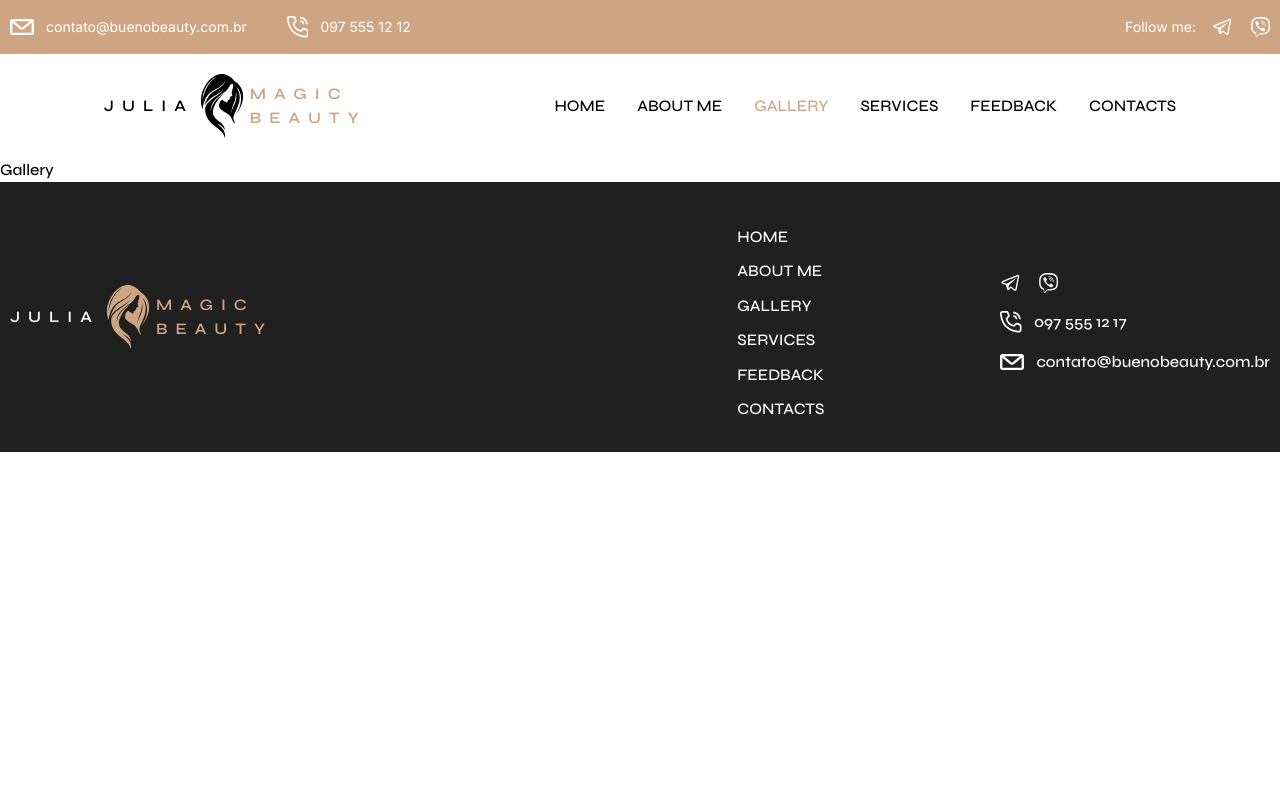
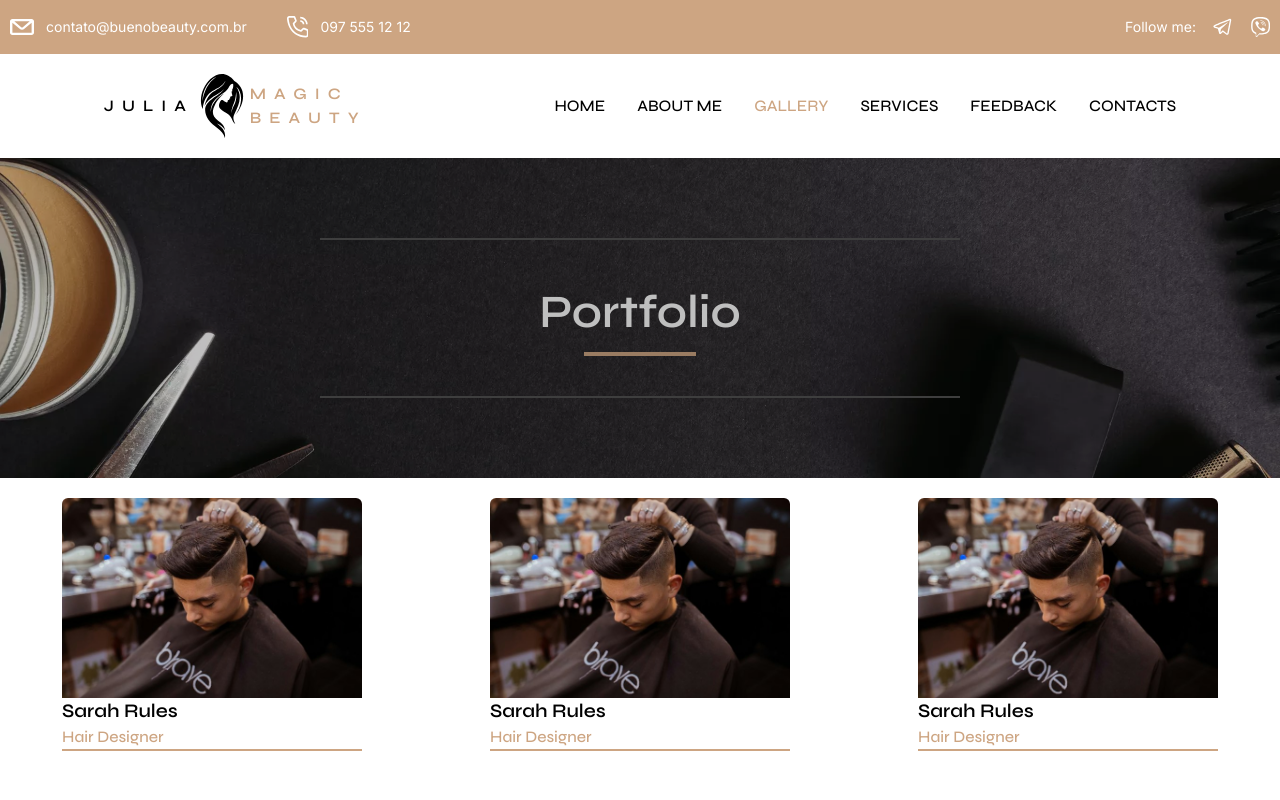
Before and after one commit to denis-larin-22/julia-beauty, a Next.js app: page /gallery in a window 1280 px wide. Shown: the top 800 px of the page. Built offline with nearby package versions, Linux system fonts and the light colour scheme.

Commit message:
Added Gallery page and Work-item page

```diff
--- a/app/about-me/page.tsx
+++ b/app/about-me/page.tsx
@@ -1,12 +1,14 @@
 import Image from "next/image";
 import Link from "next/link";
+import TitleBlock from "../ui/title-block";
 
 const AboutMe = () => {
     return (
         <section className="">
-            <div className="relative max-w-t-maxScreen h-40 sm:h-80 mx-auto bg-[url('/images/about-me/bg1.webp')] bg-fixed bg-contain sm:bg-cover  bg-center brightness-75 flex items-center justify-center">
-                <p className="w-fit text-white text-t-xxl border-b-2 border-t-brown">About me</p>
-            </div>
+            <TitleBlock
+                title="About me"
+                styles="bg-[url('/images/about-me/bg1.webp')]"
+            />
 
             <article className="container grid grid-cols-1 md:grid-cols-2 items-center gap-3 md:gap-10 py-5 md:py-0">
                 <div className="">
--- a/app/contacts/page.tsx
+++ b/app/contacts/page.tsx
@@ -2,6 +2,7 @@ import AnimatedWrap from "../ui/animated-wrap";
 import { InstagramIcon, TelegramIcon, ViberIcon, WhatsappIcon } from "../ui/assets/links-icons";
 import { Logo } from "../ui/assets/logo";
 import { inter } from "../ui/fonts";
+import TitleBlock from "../ui/title-block";
 
 const Contacts = () => {
     const links = [
@@ -23,11 +24,14 @@ const Contacts = () => {
         }
     ]
 
+    const path = '';
+
     return (
         <section className="">
-            <div className="relative max-w-t-maxScreen h-40 sm:h-80 mx-auto bg-[url('/images/contacts/scissors.webp')] bg-fixed bg-contain sm:bg-cover bg-center brightness-75 flex items-center justify-center">
-                <p className="w-fit text-white text-t-xxl border-b-2 border-t-brown">Contacts</p>
-            </div>
+            <TitleBlock
+                title="Contacts"
+                styles='bg-[url("/images/contacts/scissors.webp")]'
+            />
 
             <div className="container grid grid-cols-1 md:grid-cols-2 gap-5 p-5 md:p-10">
                 <div className={`${inter.className} flex flex-col gap-5`}>
--- a/app/gallery/[id]/workitem/page.tsx
+++ b/app/gallery/[id]/workitem/page.tsx
@@ -1,17 +1,39 @@
+import Link from "next/link";
 import Carousel from "../../../ui/carousel";
+import TitleBlock from "../../../ui/title-block";
 
 const WorkItem = () => {
     const images = ['https://images.unsplash.com/photo-1629397685944-7073f5589754?q=80&w=2070&auto=format&fit=crop&ixlib=rb-4.0.3&ixid=M3wxMjA3fDB8MHxwaG90by1wYWdlfHx8fGVufDB8fHx8fA%3D%3D', 'https://images.unsplash.com/photo-1595475716260-0f2c35f5a40f?q=80&w=2069&auto=format&fit=crop&ixlib=rb-4.0.3&ixid=M3wxMjA3fDB8MHxwaG90by1wYWdlfHx8fGVufDB8fHx8fA%3D%3D', 'https://images.unsplash.com/photo-1624981014681-47c20b7bb67b?q=80&w=2070&auto=format&fit=crop&ixlib=rb-4.0.3&ixid=M3wxMjA3fDB8MHxwaG90by1wYWdlfHx8fGVufDB8fHx8fA%3D%3D', 'https://images.unsplash.com/photo-1600948836101-f9ffda59d250?q=80&w=2036&auto=format&fit=crop&ixlib=rb-4.0.3&ixid=M3wxMjA3fDB8MHxwaG90by1wYWdlfHx8fGVufDB8fHx8fA%3D%3D'];
 
     return (
         <article className="">
-            <Carousel srcImagesArray={images} />
+            <TitleBlock
+                title="My work"
+                styles="bg-[url('/images/gallery/haircut-tools.webp')]"
+            />
+
+            <div className="container flex flex-col gap-5 py-5">
+                <div className="grid grid-cols-1 lg:grid-cols-2 items-center gap-2 md:gap-5 text-t-brown-light text-6xl md:text-8xl">
+                    <Carousel srcImagesArray={images} />
+                    <p>result</p>
+
+                    <p className="text-end">before</p>
+                    <Carousel srcImagesArray={images} />
+                </div>
+
+                <div className="max-w-[55em]">
+                    <h4 className="text-t-xxl text-t-brown">The name of work</h4>
+                    <p className="">Lorem ipsum dolor sit amet consectetur adipisicing elit. Ipsa voluptate esse sint, mollitia ut consequatur id, nihil accusantium deleniti sunt consequuntur inventore? Quo aliquam dolore odio blanditiis neque sapiente dicta?
+                        Tenetur ducimus nulla rerum quos itaque, minima quidem incidunt dignissimos ea, quod optio inventore ad facilis neque possimus magni voluptatem quas exercitationem! Dolores blanditiis nemo debitis libero nisi modi excepturi!</p>
+
+                    <Link href="/contacts" className="inline-block text-t-black hover:text-white border-2 border-t-brown bg-transparent hover:bg-t-brown py-2 px-5 mt-5 rounded-xl duration-100">Записатися »</Link>
+                </div>
+            </div>
 
 
 
 
-
-        </article>
+        </article >
     )
 }
 
--- a/app/gallery/page.tsx
+++ b/app/gallery/page.tsx
@@ -1,8 +1,40 @@
+import Image from "next/image";
+import TitleBlock from "../ui/title-block";
+import Link from "next/link";
+
 const Gallery = () => {
+    const portfolioList = [1, 2, 3, 4, 5, 6, 7, 8, 9]
+
     return (
-        <div className="">
-            Gallery
-        </div>
+        <article className="">
+            <TitleBlock
+                title="Portfolio"
+                styles="bg-[url('/images/gallery/haircut-tools.webp')]"
+            />
+
+            <div className="container py-5 flex flex-wrap gap-6 items-center justify-around">
+                {portfolioList.map((item, index) => (
+                    <Link
+                        href="/gallery/safdfdsfsf/workitem"
+                        key={index}
+                        className="rounded-md overflow-hidden hover:bg-t-brown-light hover:scale-105 duration-150 hover:shadow-xl"
+                    >
+                        <Image
+                            src="/images/process.jpg"
+                            width={300}
+                            height={200}
+                            alt="The photo of work from portfolio"
+                            className=""
+                        />
+                        <h6 className="text-t-md ">Sarah Rules</h6>
+                        <p className="text-t-sm-regular text-t-brown border-b-2 border-t-brown mb-6 md:mb-10">Hair Designer</p>
+                    </Link>
+                ))}
+            </div>
+
+
+
+        </article>
     )
 }
 
--- a/app/services-list/page.tsx
+++ b/app/services-list/page.tsx
@@ -3,6 +3,7 @@
 import { useState } from "react";
 import { inter } from "../ui/fonts";
 import Link from "next/link";
+import TitleBlock from "../ui/title-block";
 
 const ServicesList = () => {
     const [toggleVissible, setToggleVissible] = useState(false);
@@ -28,9 +29,11 @@ const ServicesList = () => {
 
     return (
         <section className="">
-            <div className="relative max-w-t-maxScreen h-40 sm:h-80 mx-auto bg-[url('/images/services/scissors.webp')] bg-fixed bg-cover bg-center brightness-75 flex items-center justify-center">
-                <p className="w-fit text-white text-t-xxl border-b-2 border-t-brown">Service list</p>
-            </div>
+            <TitleBlock
+                title="Service list"
+                styles="bg-[url('/images/services/scissors.webp')]"
+            />
+
             <section className={`container ${inter.className} pb-8 text-center`}>
                 <ul className="max-w-[800px] flex flex-col items-center gap-y-5 mx-auto py-10">
                     {servicesList.map((item, index) => (
--- a/app/ui/carousel.tsx
+++ b/app/ui/carousel.tsx
@@ -3,10 +3,11 @@
 import { useState } from "react";
 
 interface IProps {
-    srcImagesArray: string[]
+    srcImagesArray: string[],
+    wrapStyles?: string
 }
 
-const Carousel = ({ srcImagesArray }: IProps) => {
+const Carousel = ({ srcImagesArray, wrapStyles }: IProps) => {
     const [currentIndexImage, setCurrentIndexImage] = useState(0);
     const [fullSizeImage, setFullSizeImage] = useState(false);
 
@@ -33,18 +34,18 @@ const Carousel = ({ srcImagesArray }: IProps) => {
 
     return (
         <div
-            className={fullSizeImage ? "absolute top-0 left-0 h-screen w-screen flex items-center justify-center bg-[#000000bf]" : "relative flex items-center justify-center  gap-2 md:gap-4"}
+            className={fullSizeImage ? "fixed top-0 left-0 z-30 h-screen w-screen flex items-center justify-center bg-[#000000ce]" : `relative flex items-center justify-center gap-1 md:gap-4 ${wrapStyles}`}
             onClick={(e) => {
                 if (e.currentTarget === e.target) setFullSizeImage(false);
             }}
         >
             <button
-                className={`w-8 h-8 flex items-center justify-center bg-transparent md:bg-t-brown-light hover:bg-t-brown hover:scale-105 active:scale-90 duration-150 rounded-full text-white  text-2xl ${fullSizeImage && 'absolute left-[5%]'}`}
+                className={`w-8 h-8 flex items-center justify-center bg-transparent md:bg-t-brown hover:scale-105 active:scale-90 duration-150 rounded-full text-black md:text-white  text-2xl ${fullSizeImage && 'absolute left-0 md:left-[2%] bg-transparent text-4xl text-gray-400'}`}
                 onClick={() => switchImage("prev")}
             >
                 {'<'}
             </button>
-            <div className={`${fullSizeImage ? 'w-3/4 h-fit z-10' : 'w-[600px] h-[400px]'} flex items-center justify-center overflow-hidden rounded-xl`}>
+            <div className={`${fullSizeImage ? 'w-[85vw] h-fit z-10' : 'w-[600px] h-fit max-h-96'} flex items-center justify-center overflow-hidden rounded-xl`}>
                 <img
                     src={srcImagesArray[currentIndexImage]}
                     alt="Photos of works from the portfolio"
@@ -52,7 +53,7 @@ const Carousel = ({ srcImagesArray }: IProps) => {
                     className="h-fit max-h-screen w-full object-cover cursor-pointer"
                 />
             </div>
-            <ul className="absolute bottom-2 flex gap-2 z-20">
+            <ul className={`absolute bottom-2 ${fullSizeImage && "bottom-20"} flex gap-2 z-20`}>
                 {srcImagesArray.map((image, index) => (
                     <li
                         key={index}
@@ -62,7 +63,7 @@ const Carousel = ({ srcImagesArray }: IProps) => {
                 ))}
             </ul>
             <button
-                className={`w-8 h-8 flex items-center justify-center bg-transparent md:bg-t-brown-light hover:bg-t-brown hover:scale-105 active:scale-90 duration-150 rounded-full text-white  text-2xl ${fullSizeImage && 'absolute right-[5%]'}`}
+                className={`w-8 h-8 flex items-center justify-center bg-transparent md:bg-t-brown hover:scale-105 active:scale-90 duration-150 rounded-full text-black md:text-white  text-2xl ${fullSizeImage && 'absolute right-0 md:right-[2%] bg-transparent text-4xl text-gray-400'}`}
                 onClick={() => switchImage("next")}
             >
                 {'>'}
--- /dev/null
+++ b/app/ui/title-block.tsx
@@ -0,0 +1,14 @@
+interface IProps {
+    styles?: string,
+    title: string
+}
+
+const TitleBlock = ({ title, styles }: IProps) => {
+    return (
+        <div className={`relative max-w-t-maxScreen h-40 sm:h-80 flex items-center justify-center bg-fixed bg-cover bg-center brightness-75 ${styles}`}>
+            <p className="max-w-[80vw] md:max-w-[50vw] w-full py-5 md:py-10 text-center text-white text-t-xxl border-y-2 border-t-gray after:block after:w-28 after:mt-2 after:h-1 after:bg-t-brown flex flex-col items-center justify-center">{title}</p>
+        </div>
+    )
+}
+
+export default TitleBlock;
```
Also changed, not shown: public/images/gallery/haircut-tools.webp (added).
